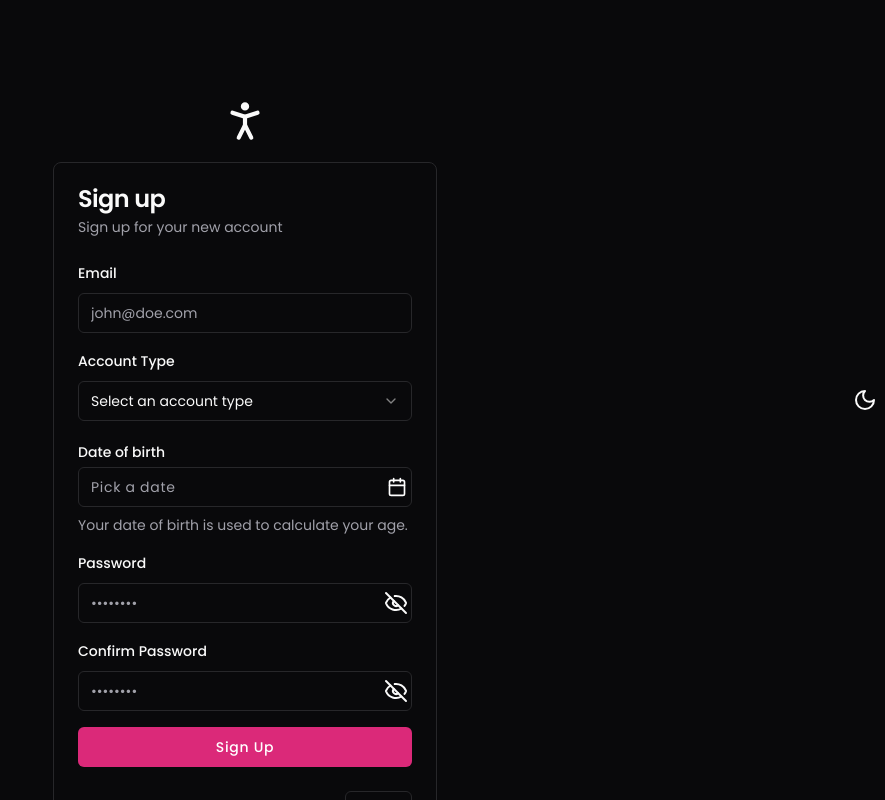
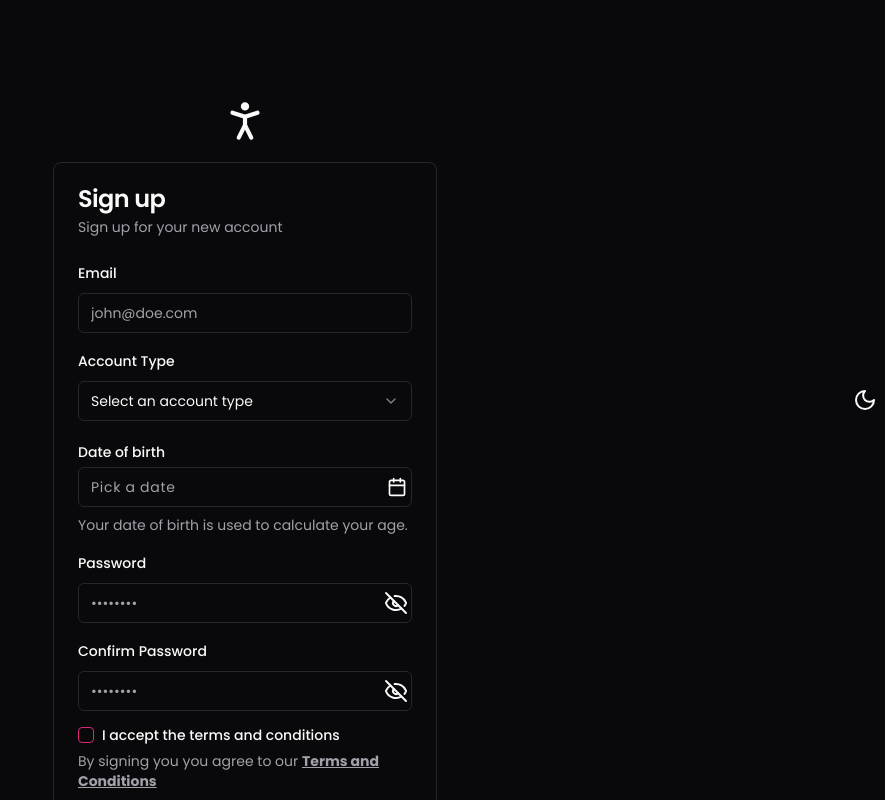
Before and after one commit to RRFayad/Shadcn, a Next.js app in the folder support-me-app/: page /sign-up in a window 1280 px wide. Shown: the top 800 px of the page, without its empty margins (395-1280 px from the left). Built offline with nearby package versions, Linux system fonts and the light colour scheme.

Commit message:
S04(SIgnUp page): 22. Add the terms and conditions checkbox

```diff
--- a/support-me-app/package.json
+++ b/support-me-app/package.json
@@ -10,6 +10,7 @@
   },
   "dependencies": {
     "@hookform/resolvers": "^3.9.0",
+    "@radix-ui/react-checkbox": "^1.1.1",
     "@radix-ui/react-label": "^2.1.0",
     "@radix-ui/react-popover": "^1.1.1",
     "@radix-ui/react-select": "^2.1.1",
--- a/support-me-app/src/app/(logged-out)/login/page.tsx
+++ b/support-me-app/src/app/(logged-out)/login/page.tsx
@@ -25,6 +25,7 @@
 import { Input } from "@/components/ui/input";
 import { PasswordInput } from "@/components/ui/password-input";
 import { PersonStandingIcon } from "lucide-react";
+import { useRouter } from "next/navigation";
 
 const formSchema = z.object({
   email: z.string().email(),
@@ -32,6 +33,7 @@
 });
 
 function LoginPage() {
+  const router = useRouter();
   const form = useForm<z.infer<typeof formSchema>>({
     resolver: zodResolver(formSchema),
     defaultValues: {
@@ -40,8 +42,9 @@
     },
   }); // It's for zod to infer the type of our Schema to the form data
 
-  const submitHandler = () => {
+  const submitHandler = (formData: z.infer<typeof formSchema>) => {
     console.log("Login Validated");
+    router.push("/dashboard");
   };
 
   return (
--- a/support-me-app/src/app/(logged-out)/sign-up/page.tsx
+++ b/support-me-app/src/app/(logged-out)/sign-up/page.tsx
@@ -43,19 +43,26 @@
 import { Calendar } from "@/components/ui/calendar";
 import { CalendarIcon } from "lucide-react";
 import { PasswordInput } from "@/components/ui/password-input";
+import { Checkbox } from "@/components/ui/checkbox";
+import { useRouter } from "next/navigation";
 
 function SignupPage() {
+  const router = useRouter();
   const form = useForm<z.infer<typeof lpFormSchema>>({
     resolver: zodResolver(lpFormSchema),
     defaultValues: {
       email: "",
+      password: "",
+      passwordConfirm: "",
+      companyName: "",
     },
   }); // It's for zod to infer the type of our Schema to the form data
 
   const accountype = form.watch("accountType");
 
-  const submitHandler = () => {
-    console.log("Login Validated");
+  const submitHandler = (formData: z.infer<typeof lpFormSchema>) => {
+    console.log(formData);
+    router.push("/dashboard");
   };
 
   return (
@@ -137,6 +144,7 @@
                             type="number"
                             min={0}
                             {...field}
+                            value={field.value ?? ""}
                           />
                         </FormControl>
                         <FormMessage />
@@ -219,6 +227,34 @@
                   </FormItem>
                 )}
               />
+              <FormField
+                control={form.control}
+                name="acceptTerms"
+                render={({ field }) => (
+                  <FormItem>
+                    <div className="flex items-center justify-start gap-2">
+                      <FormControl>
+                        <Checkbox
+                          checked={field.value}
+                          onCheckedChange={field.onChange}
+                        />
+                      </FormControl>
+                      <FormLabel>I accept the terms and conditions</FormLabel>
+                    </div>
+                    <FormDescription>
+                      By signing you you agree to our{" "}
+                      <Link
+                        href="/terms-and-conditions"
+                        className="font-bold underline"
+                      >
+                        Terms and Conditions
+                      </Link>
+                    </FormDescription>
+                    <FormMessage />
+                  </FormItem>
+                )}
+              />
+
               <Button type="submit">Sign Up</Button>
             </form>
           </Form>
--- /dev/null
+++ b/support-me-app/src/components/ui/checkbox.tsx
@@ -0,0 +1,30 @@
+"use client"
+
+import * as React from "react"
+import * as CheckboxPrimitive from "@radix-ui/react-checkbox"
+import { Check } from "lucide-react"
+
+import { cn } from "@/lib/utils"
+
+const Checkbox = React.forwardRef<
+  React.ElementRef<typeof CheckboxPrimitive.Root>,
+  React.ComponentPropsWithoutRef<typeof CheckboxPrimitive.Root>
+>(({ className, ...props }, ref) => (
+  <CheckboxPrimitive.Root
+    ref={ref}
+    className={cn(
+      "peer h-4 w-4 shrink-0 rounded-sm border border-primary ring-offset-background focus-visible:outline-none focus-visible:ring-2 focus-visible:ring-ring focus-visible:ring-offset-2 disabled:cursor-not-allowed disabled:opacity-50 data-[state=checked]:bg-primary data-[state=checked]:text-primary-foreground",
+      className
+    )}
+    {...props}
+  >
+    <CheckboxPrimitive.Indicator
+      className={cn("flex items-center justify-center text-current")}
+    >
+      <Check className="h-4 w-4" />
+    </CheckboxPrimitive.Indicator>
+  </CheckboxPrimitive.Root>
+))
+Checkbox.displayName = CheckboxPrimitive.Root.displayName
+
+export { Checkbox }
--- a/support-me-app/src/lib/form-schemas.ts
+++ b/support-me-app/src/lib/form-schemas.ts
@@ -28,6 +28,9 @@
         return regex.test(password);
       }, "Password must contain at least 1 special character and 1 uppercase letter"),
     passwordConfirm: z.string(),
+    acceptTerms: z.boolean({
+      required_error: "You must accept the terms and conditions",
+    }),
   })
   .superRefine((data, context) => {
     // superRefine runs only after the "first level validations"
```
Also changed, not shown: 2 other files (tests, documents, lock files or other folders).
